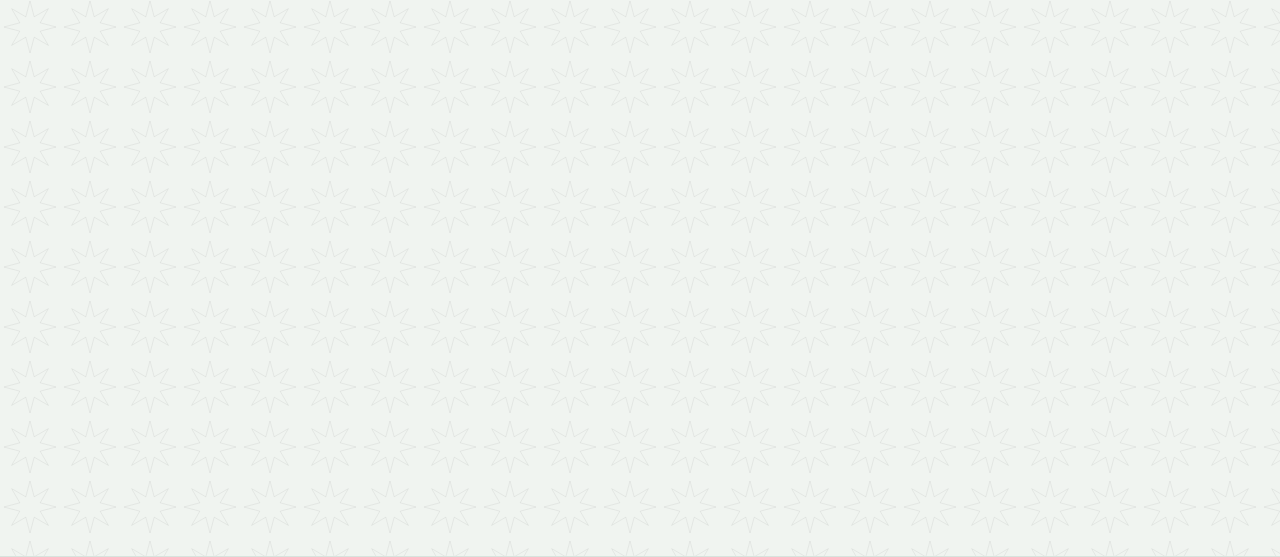
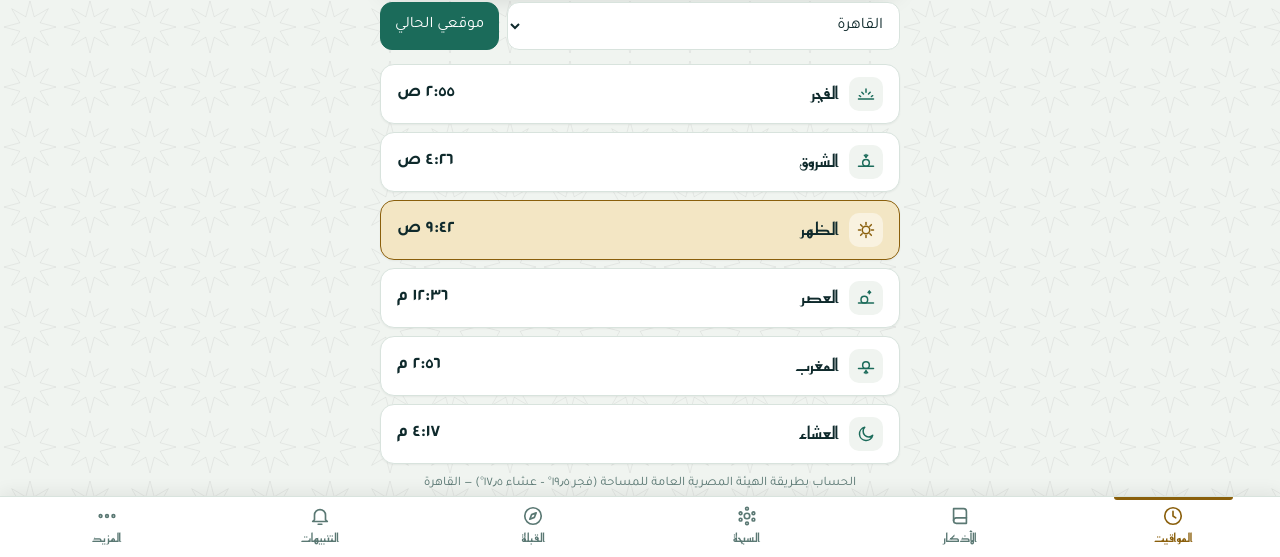
Before and after one commit to geda22012/noor, a website: page www/index.html in a window 1280 px wide. Shown: the part 243-800 px from the top of the page. Drawn offline with Linux system fonts and the light colour scheme.

Commit message:
v1.4: fix script syntax error from v1.3 that broke the whole app

```diff
--- a/package.json
+++ b/package.json
@@ -1,4 +1,4 @@
-{"name":"noor-islamic-app","version":"1.3.0","private":true,
+{"name":"noor-islamic-app","version":"1.4.0","private":true,
 "scripts":{"setup":"bash setup.sh","build":"bash setup.sh && cd android && ./gradlew assembleDebug"},
 "dependencies":{"@capacitor/android":"^6.1.0","@capacitor/core":"^6.1.0","@capacitor/local-notifications":"^6.1.0"},
 "devDependencies":{"@capacitor/cli":"^6.1.0"}}
--- a/www/index.html
+++ b/www/index.html
@@ -138,7 +138,7 @@ const arD=s=>String(s).replace(/\d/g,d=>'٠١٢٣٤٥٦٧٨٩'[d]);
 const ar=n=>Number(n).toLocaleString('ar-EG');
 const p2=n=>arD(String(n).padStart(2,'0'));
 const st={get(k,d){try{const v=localStorage.getItem(k);return v?JSON.parse(v):d}catch(e){return d}},set(k,v){try{localStorage.setItem(k,JSON.stringify(v))}catch(e){}}};
-let cfg=st.get('cfg',{on:[1,0,1,1,1,1],snd:'adhan1'});if(!st.get('v13',0)){if(cfg.snd==='bell'||cfg.snd==='chime')cfg.snd='adhan1';st.set('cfg',cfg);st.set('v13',1)},adhanData=null,au=null,actx=null;const fired={};
+let cfg=st.get('cfg',{on:[1,0,1,1,1,1],snd:'adhan1'}),adhanData=null,au=null,actx=null;const fired={};if(!st.get('v13',0)){if(cfg.snd==='bell'||cfg.snd==='chime')cfg.snd='adhan1';st.set('cfg',cfg);st.set('v13',1)}
 try{adhanData=localStorage.getItem('adhanFile')}catch(e){}
 function beep(f){try{actx=actx||new (window.AudioContext||window.webkitAudioContext)();if(actx.state==='suspended')actx.resume();const t=actx.currentTime;f.forEach((q,i)=>{const o=actx.createOscillator(),g=actx.createGain(),s=t+i*.7;o.frequency.value=q;g.gain.setValueAtTime(0,s);g.gain.linearRampToValueAtTime(.4,s+.05);g.gain.exponentialRampToValueAtTime(.001,s+1.6);o.connect(g);g.connect(actx.destination);o.start(s);o.stop(s+1.7)})}catch(e){}}
 function stopSound(){if(au){try{au.pause()}catch(e){}au=null}}
```
